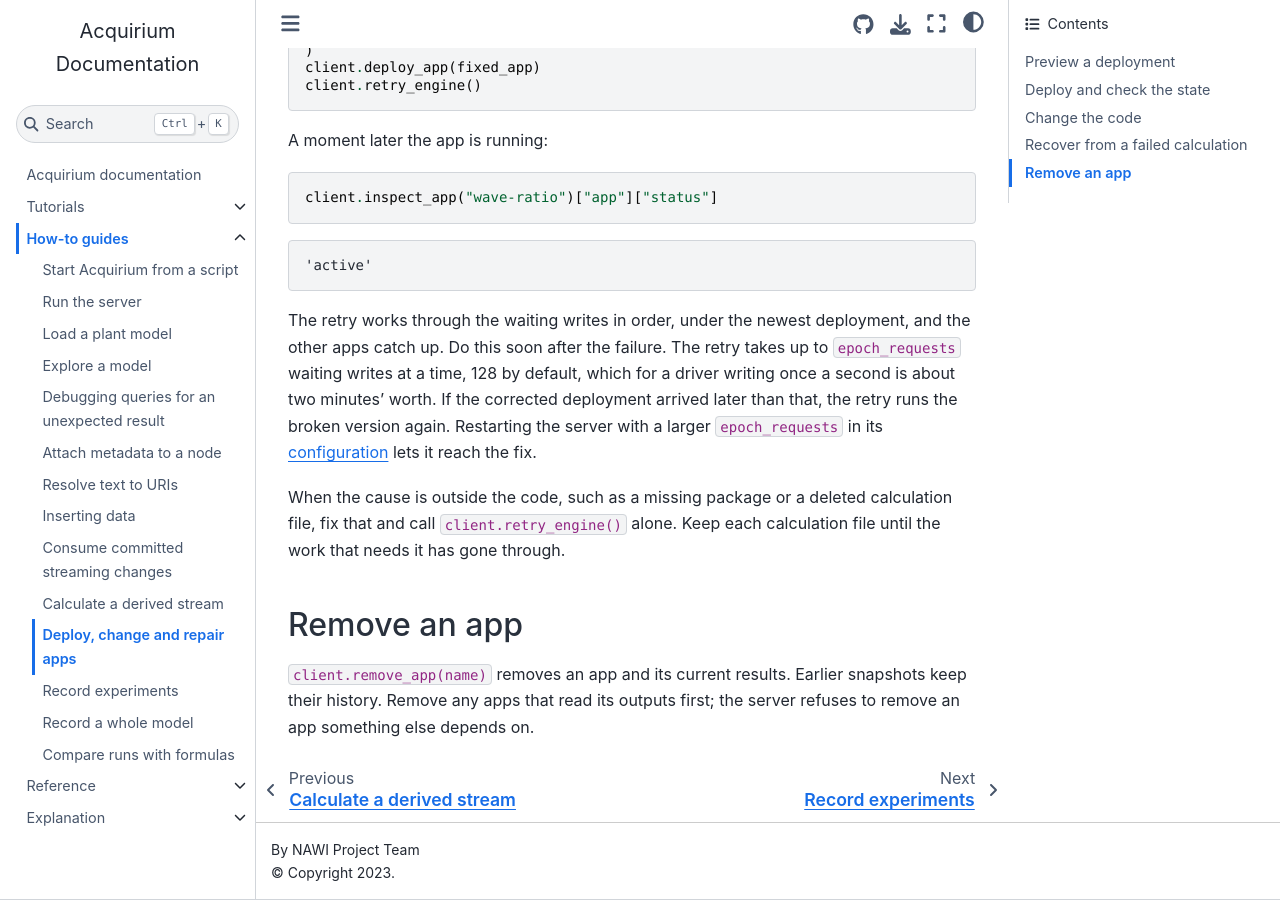
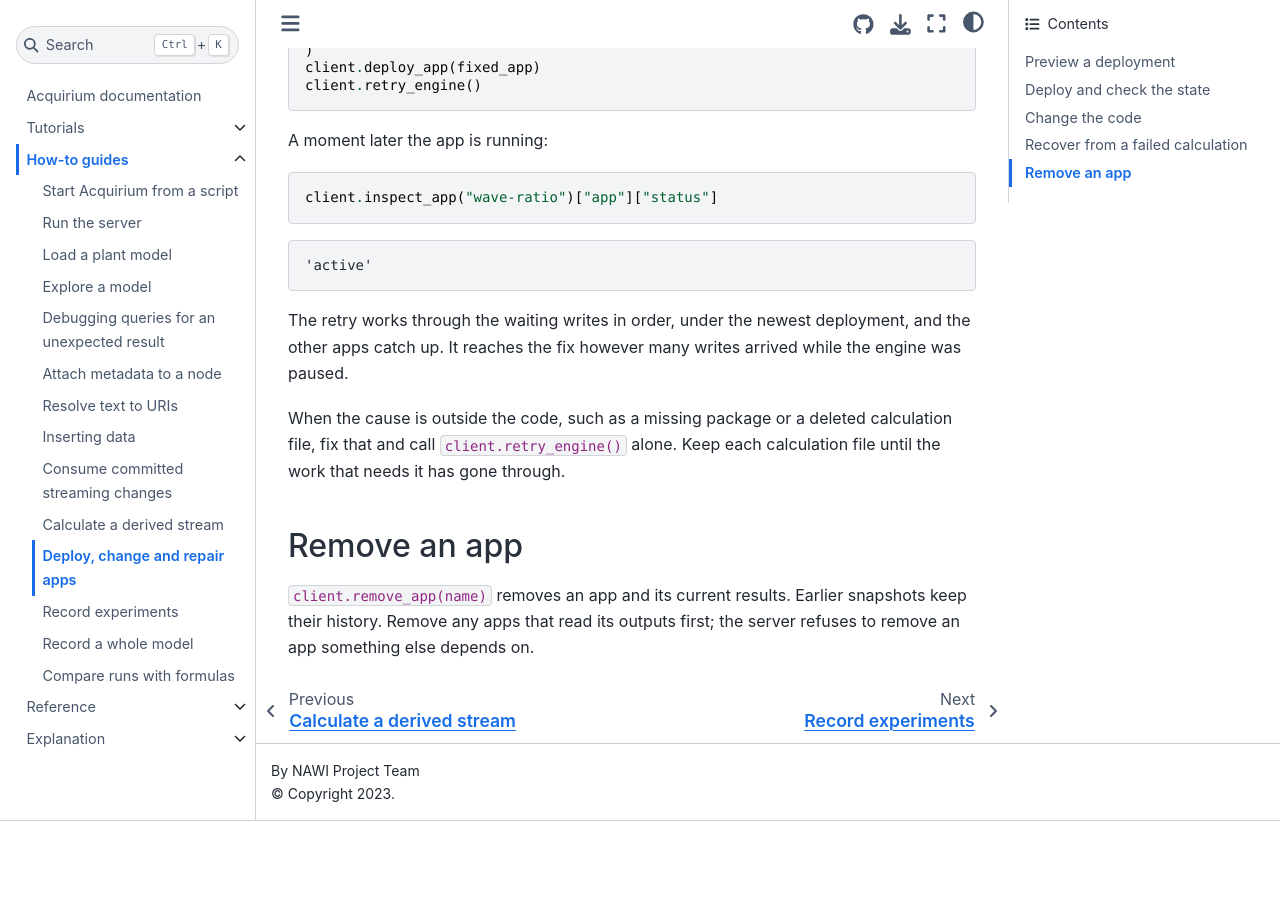
Before and after one commit to DataDrivenCPS/acquirium, a Jupyter Book: the page built from docs/how-to/check-deploy-apps.md, in a window 1280 px wide and 900 px high, scrolled down 3133 px. Built offline with Jupyter Book 1.0.4 settings and Sphinx 7.4.7 and the Sphinx Book theme 1.1.4, drawn with Linux system fonts in a browser that asks for light colours; after the commit the page ends 3954 px from its top, so only the background shows below that.

Commit message:
Bump Escapement to bb07ca9: retry reaches a late repair
A retry after a failed calculation now runs through the newest waiting
deployment, so a fix deployed more than epoch_requests writes behind the
failure is no longer missed. Drop the restart workaround from the docs.

````diff
--- a/docs/how-to/check-deploy-apps.md
+++ b/docs/how-to/check-deploy-apps.md
@@ -164,12 +164,8 @@ client.inspect_app("wave-ratio")["app"]["status"]
 ```
 
 The retry works through the waiting writes in order, under the newest
-deployment, and the other apps catch up. Do this soon after the failure. The
-retry takes up to `epoch_requests` waiting writes at a time, 128 by default,
-which for a driver writing once a second is about two minutes' worth. If the
-corrected deployment arrived later than that, the retry runs the broken version
-again. Restarting the server with a larger `epoch_requests` in its
-[configuration](../reference/server-config.md) lets it reach the fix.
+deployment, and the other apps catch up. It reaches the fix however many writes
+arrived while the engine was paused.
 
 When the cause is outside the code, such as a missing package or a deleted
 calculation file, fix that and call `client.retry_engine()` alone. Keep each
--- a/pyproject.toml
+++ b/pyproject.toml
@@ -37,7 +37,7 @@ dependencies = [
     # The experiment ledger runs on DuckDB or PostgreSQL.
     "duckdb>=0.10.0",
     "psycopg[binary]>=3.3.1",
-    "escapement-db @ git+ssh://git@github.com/gtfierro/escapement.git@3b12683",
+    "escapement-db @ git+ssh://git@github.com/gtfierro/escapement.git@bb07ca9",
     "typer>=0.12.0",
     "fastembed>=0.4.0",
     "filelock>=3.15",
````
Also changed, not shown: CHANGELOG.md (+2 -0 lines), docs/reference/apps.md (+3 -3 lines), 1 other file.
